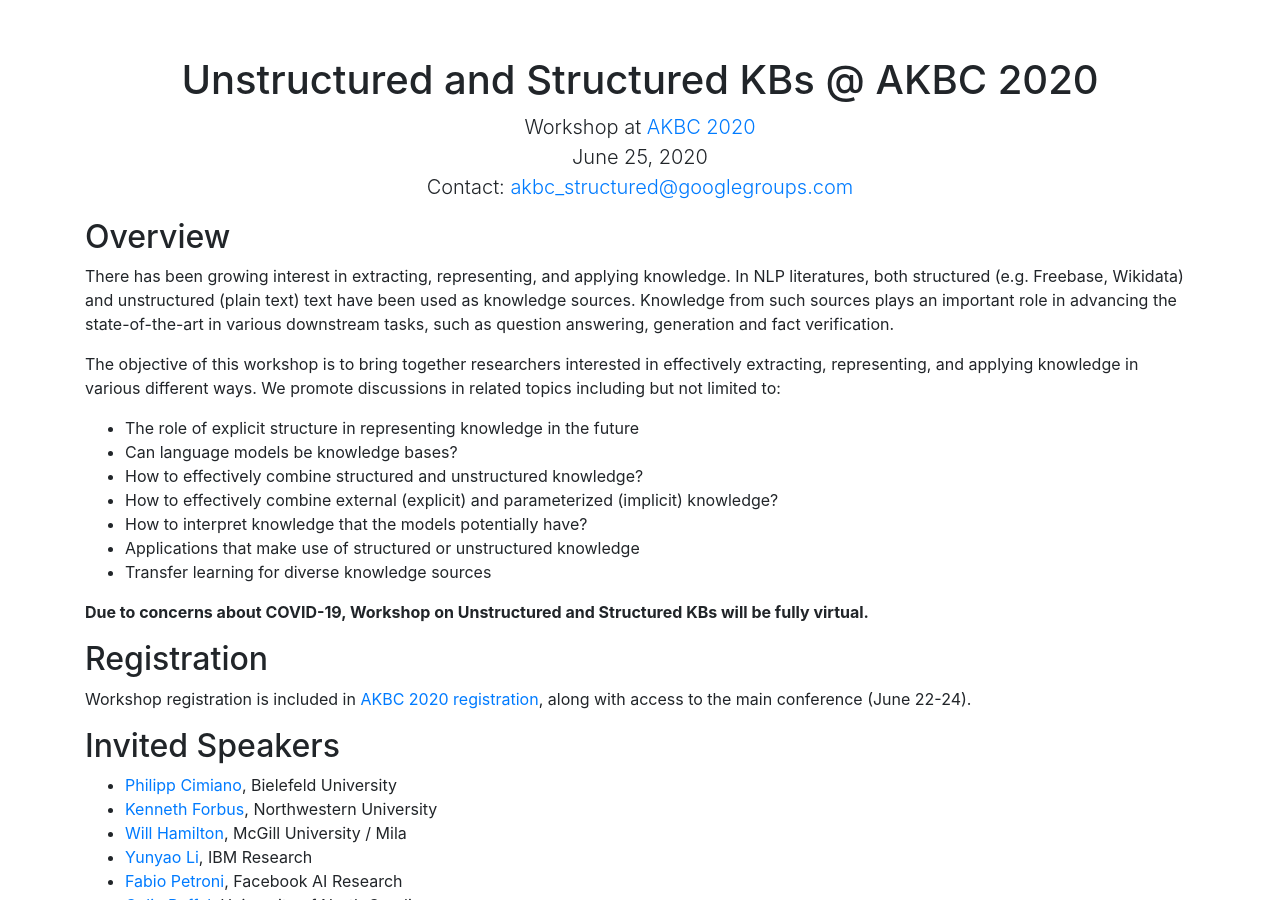
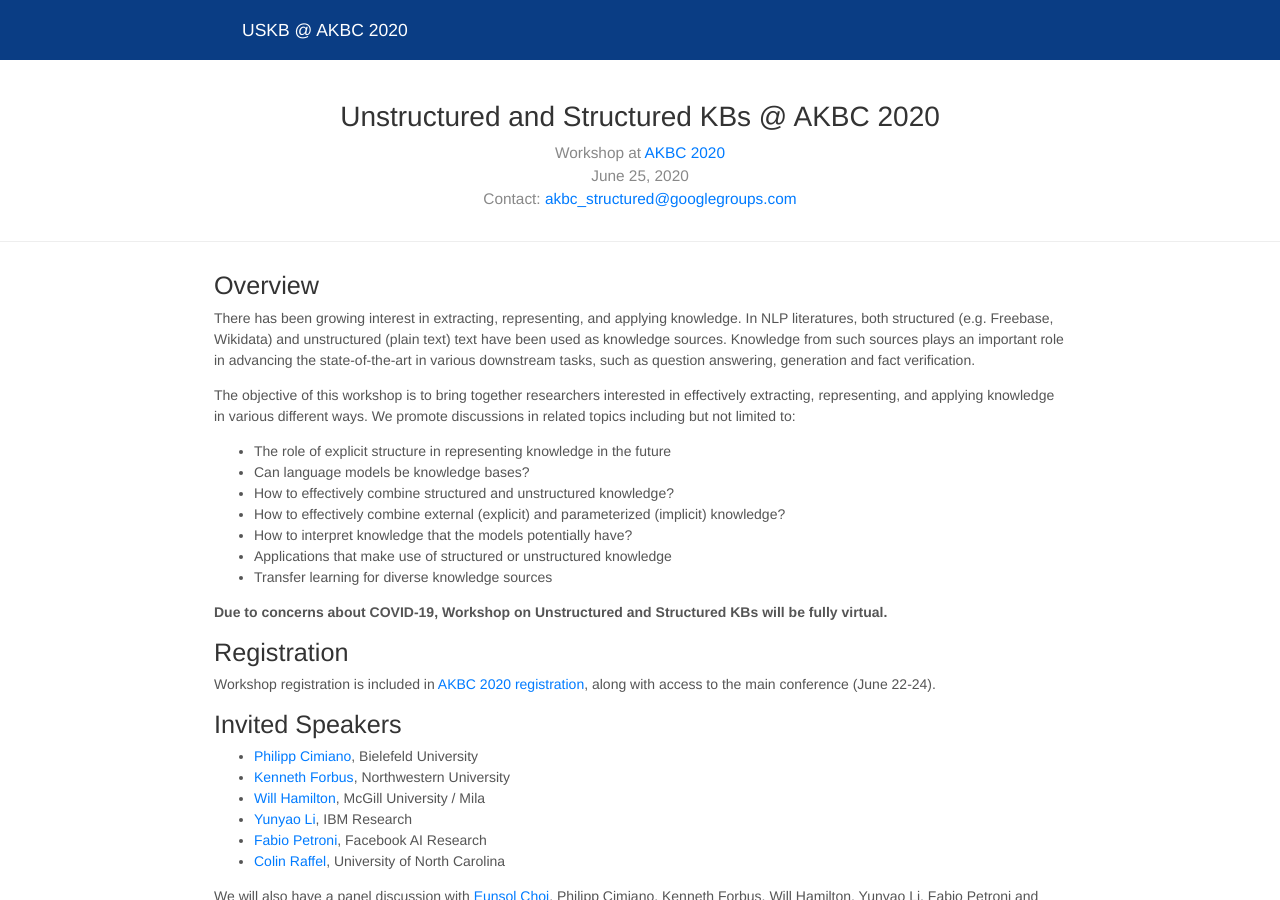
Before and after one commit to spa-nlp/spa-nlp.github.io, a Jekyll site: the page built from 2020/index.md, in a window 1280 px wide and 900 px high. Built offline with Jekyll 4.4.1, drawn with Linux system fonts in a browser that asks for light colours; nearby versions of some CDN libraries.

Commit message:
fix 2020 page

```diff
--- a/_layouts/main-2020.html
+++ b/_layouts/main-2020.html
@@ -14,7 +14,7 @@
           integrity="sha384-Gn5384xqQ1aoWXA+058RXPxPg6fy4IWvTNh0E263XmFcJlSAwiGgFAW/dAiS6JXm" crossorigin="anonymous">
 
     <!-- Custom styles for this page -->
-    <link href="css/main.css" rel="stylesheet">
+    <link href="../css/main.css" rel="stylesheet">
     <link href="//fonts.googleapis.com/css?family=Roboto:400" rel="stylesheet">
     <link rel="stylesheet" href="//netdna.bootstrapcdn.com/font-awesome/4.2.0/css/font-awesome.min.css">
 
```
